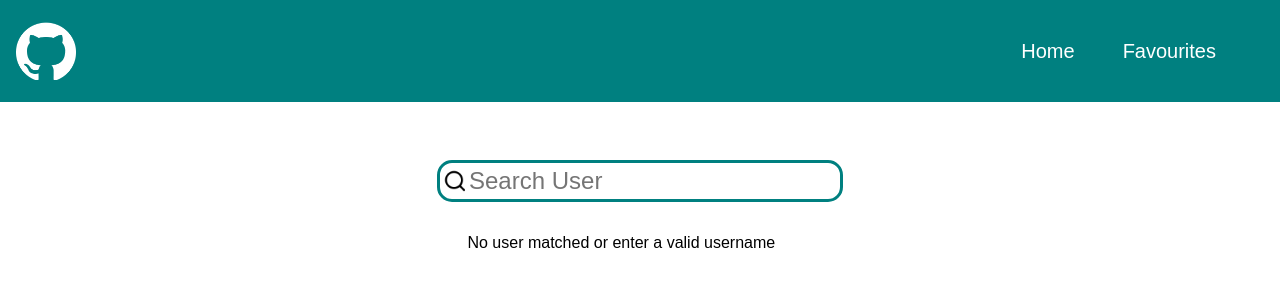
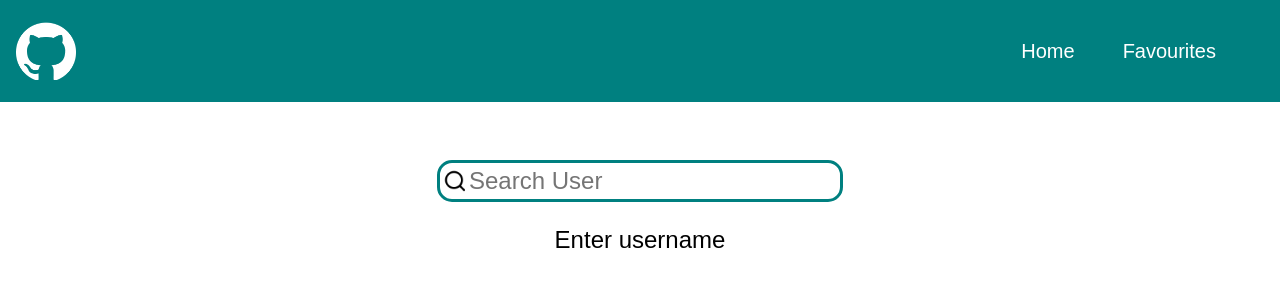
Before and after one commit to Orazmyrat-Hojamyradov/Github-search, a React (Vite) app: page / in a window 1280 px wide. Shown: the top 300 px of the page. Built offline with nearby package versions, Linux system fonts and the light colour scheme.

Commit message:
some bugs fixed

```diff
--- a/src/components/Search.tsx
+++ b/src/components/Search.tsx
@@ -7,7 +7,6 @@ import { useStore } from "../store/store";
 import useUsers from "../api/UserAPI";
 import { FaRegHeart, FaHeart } from "react-icons/fa6";
 import swal from "sweetalert";
-
 
 export default function Search() {
   const [query, setQuery] = useState<string>("");
@@ -30,7 +29,6 @@ export default function Search() {
     }
   };
 
-
   const handleRemoveFromFavs = (username: string) => {
     removeFromFavs(username);
     swal({
@@ -51,10 +49,11 @@ export default function Search() {
           placeholder="Search User"
         />
       </div>
-      <div className="search-results-box">
-        {isLoading ? (
-          <p>Loading...</p>
-        ) : data?.length > 0 ? (
+
+      {isLoading ? (
+        <p>Loading...</p>
+      ) : data?.length > 0 ? (
+        <div className="search-results-box">
           <ul className="list">
             {data.map((user: UserItems) => (
               <li key={user.id} className="users">
@@ -78,10 +77,10 @@ export default function Search() {
               </li>
             ))}
           </ul>
-        ) : (
-          <p>No user matched or enter a valid username</p>
-        )}
-      </div>
+        </div>
+      ) : (
+        <p className="def-text">Enter username</p>
+      )}
     </>
   );
 }
--- a/src/styles/Search.scss
+++ b/src/styles/Search.scss
@@ -37,6 +37,11 @@
   margin: auto;
   margin-top: 1rem;
   overflow-y: scroll;
+}
+
+.def-text {
+  text-align: center;
+  font-size: 1.5rem;
 }
 
 .list {
```
